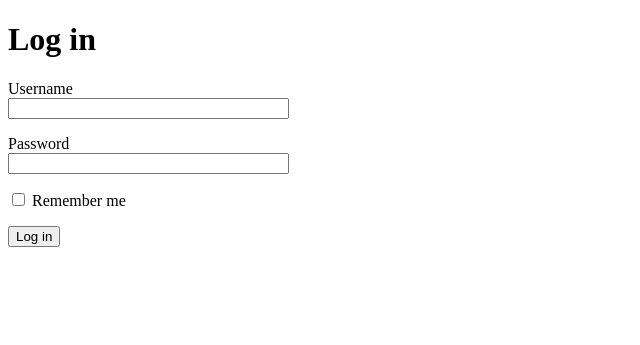
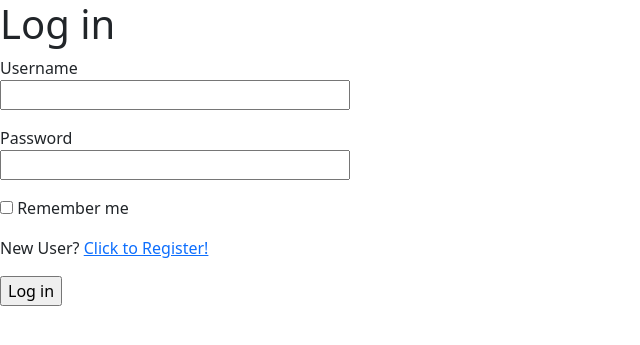
Before and after one commit to ayyesha44/Bus-Ticketing-System, a Flask app: page /login in a window 1280 px wide. Shown: the top 345 px of the page, without its empty margins (0-640 px from the left). Run offline with Flask 3, Linux system fonts and the light colour scheme.

Commit message:
add registration link in login page and logout route

```diff
--- a/app/routes.py
+++ b/app/routes.py
@@ -3,7 +3,7 @@ from app.models import User
 from app import app, db
 from app.forms import Loginform, Signupform
 from flask import render_template, redirect, flash
-from flask_login import current_user, login_user, login_required
+from flask_login import current_user, login_user, login_required, logout_user
 from app.models import User
 
 @app.route('/')
@@ -11,6 +11,11 @@ from app.models import User
 @login_required
 def index():
     return render_template('index.html')
+
+@app.route('/logout')
+def logout():
+    logout_user()
+    return redirect('/index')
 
 @app.route('/login', methods=["GET", "POST"])
 def login():
--- a/app/templates/login.html
+++ b/app/templates/login.html
@@ -2,7 +2,8 @@
 <html lang="en">
 <head>
     <meta charset="UTF-8">
-    <title>Login</title>
+    <title>Create a new account</title>
+    <link href="https://cdn.jsdelivr.net/npm/bootstrap@5.3.3/dist/css/bootstrap.min.css" rel="stylesheet" integrity="sha384-QWTKZyjpPEjISv5WaRU9OFeRpok6YctnYmDr5pNlyT2bRjXh0JMhjY6hW+ALEwIH" crossorigin="anonymous">
 </head>
 <body>
   <h1>Log in</h1>
@@ -27,10 +28,12 @@
           {{form.rememberme()}}
           {{form.rememberme.label}}
       </p>
+      <p>New User? <a href="{{ url_for('signup') }}">Click to Register!</a></p>
       <p>
           {{form.submit()}}
       </p>
 
   </form>
+<script src="https://cdn.jsdelivr.net/npm/bootstrap@5.3.3/dist/js/bootstrap.bundle.min.js" integrity="sha384-YvpcrYf0tY3lHB60NNkmXc5s9fDVZLESaAA55NDzOxhy9GkcIdslK1eN7N6jIeHz" crossorigin="anonymous"></script>
 </body>
 </html>
--- a/app/templates/signup.html
+++ b/app/templates/signup.html
@@ -5,7 +5,7 @@
   <title>Sign up</title>
 </head>
 <body>
-<h1>Log in</h1>
+<h1>Make a new account</h1>
   <form action="" method="post" novalidate>
       {{ form.hidden_tag() }}
       <p>
```
Also changed, not shown: app/app.db.
